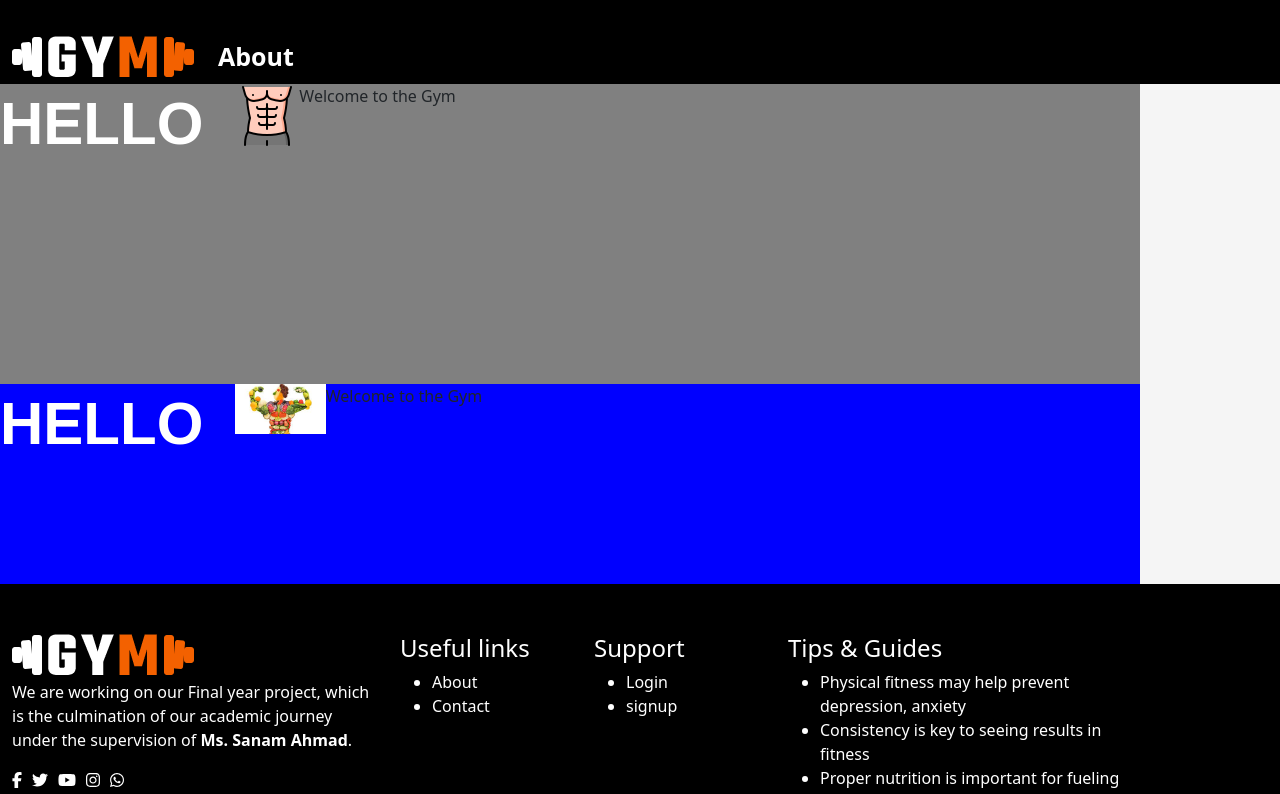
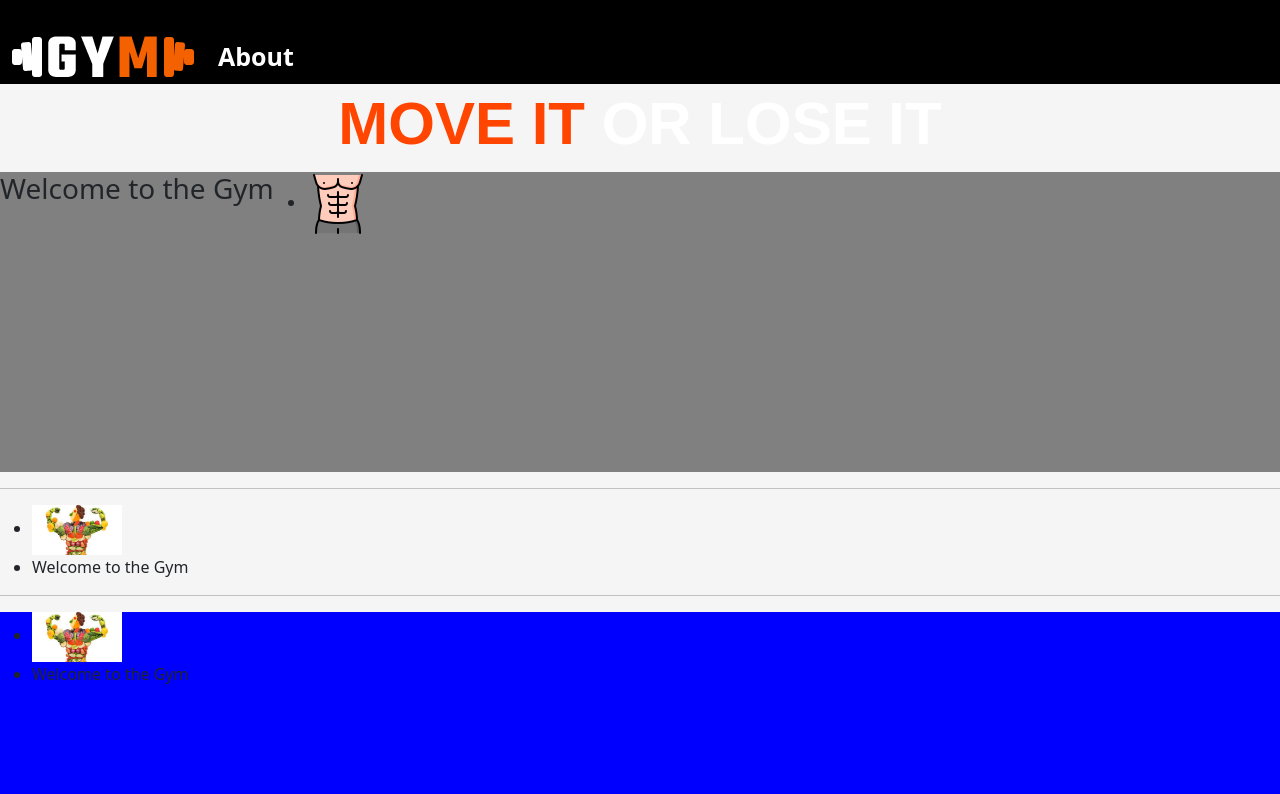
Before and after one commit to bcsf19a010/FYP, a React (Create React App) app in the folder frontend/: page / in a window 1280 px wide. Shown: the top 794 px of the page. Built offline with nearby package versions, Linux system fonts and the light colour scheme.

Commit message:
userpanel added

```diff
--- a/frontend/src/Components/UserPanel/UserPanel.js
+++ b/frontend/src/Components/UserPanel/UserPanel.js
@@ -3,22 +3,30 @@ import "./userPanel.css"
 export default function UserPanel ()
 {
     return(
-
-            <div className='container'>
+        <>
+            <div className='userpanel'>
+                <center><h1 className='qoute'><font color="orangered">MOVE IT</font> Or LOSE IT</h1></center>
                 <div className='trainer'>
-                    <h1>Hello</h1>
-                    <ul className='trainer'>
+                   <center><h3>Welcome to the Gym</h3></center>
+                    <ul>
                         <li>
                             <a href="/Home"><img src={`${process.env.PUBLIC_URL}/images/b.png`} ></img></a>
                         </li>
-                        <li>
-                            Welcome to the Gym
-                        </li>
+
                     </ul>
                 </div>
+                <hr></hr>
+                <div  className='diet'  >
+                    <ul >
+                        <li>
+                            <a href="/Home"><img className='nImg' src={`${process.env.PUBLIC_URL}/images/download.jpg`} ></img></a>
+                        </li>
+                        <li>Welcome to the Gym</li>
+                    </ul>
+                </div>
+                <hr></hr>
                 <div  className='ebooks'  >
-                <h1>Hello</h1>
-                    <ul className='ebooks'>
+                    <ul >
                         <li>
                             <a href="/Home"><img className='nImg' src={`${process.env.PUBLIC_URL}/images/download.jpg`} ></img></a>
                         </li>
@@ -29,5 +37,6 @@ export default function UserPanel ()
                 </div>
 
             </div>
+    </>
     )
 }
```
